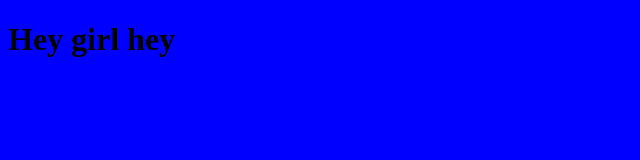
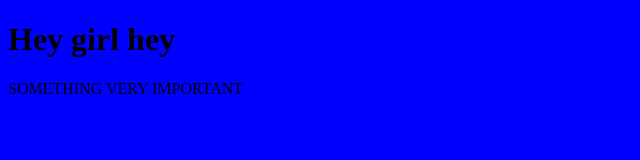
Before and after one commit to AaronLain/branching1, a plain HTML site: page index.html in a window 1280 px wide. Shown: the whole page, without its empty margins (0-640 px from the left). Drawn offline with Linux system fonts and the light colour scheme.

Commit message:
added bio

```diff
--- a/index.html
+++ b/index.html
@@ -9,6 +9,7 @@
 </head>
 <body>
     <h1>Hey girl hey</h1>
+    <p>SOMETHING VERY IMPORTANT</p>
     <script src ="./main.js"></script>
 </body>
 </html>
```
